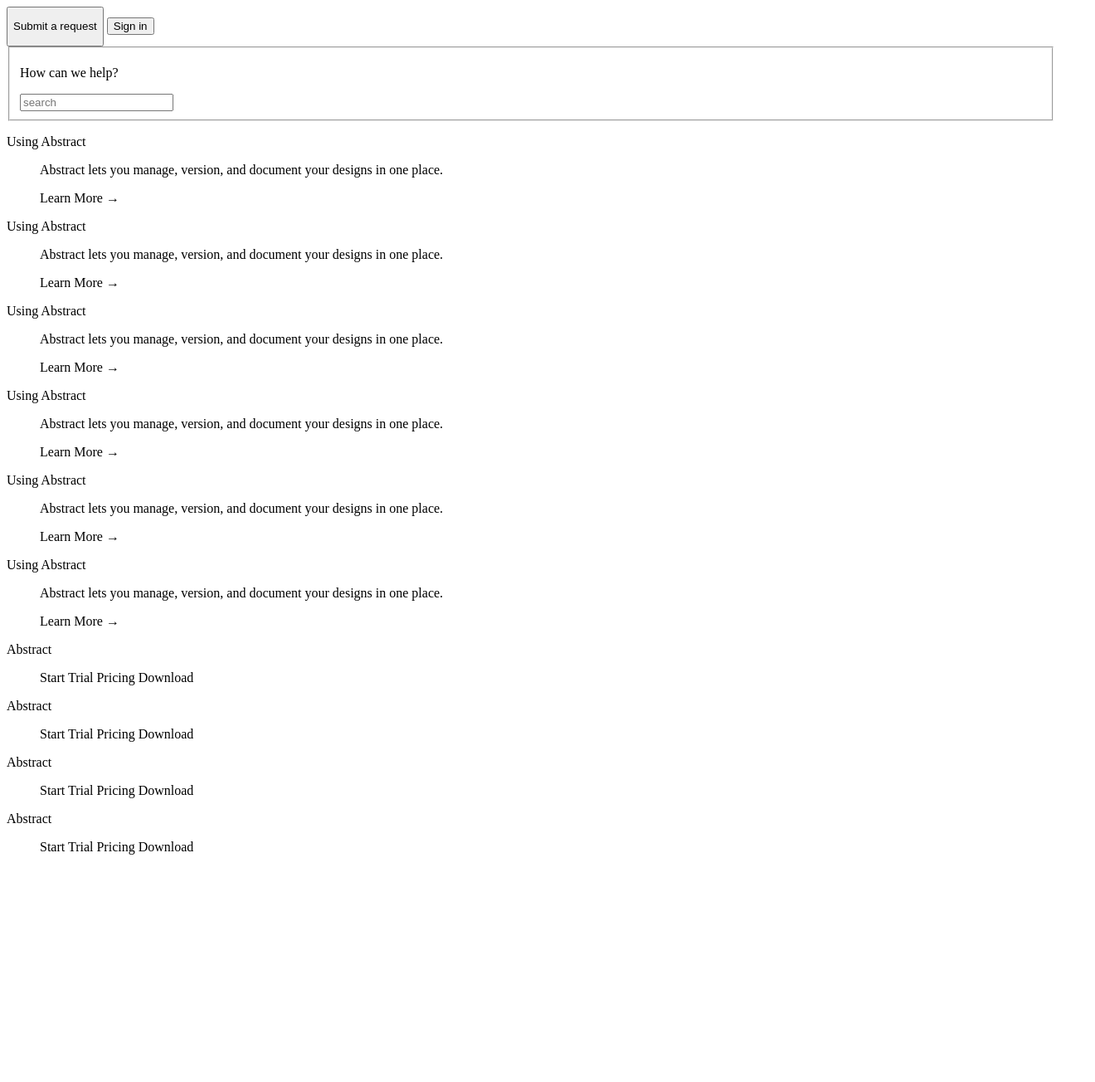
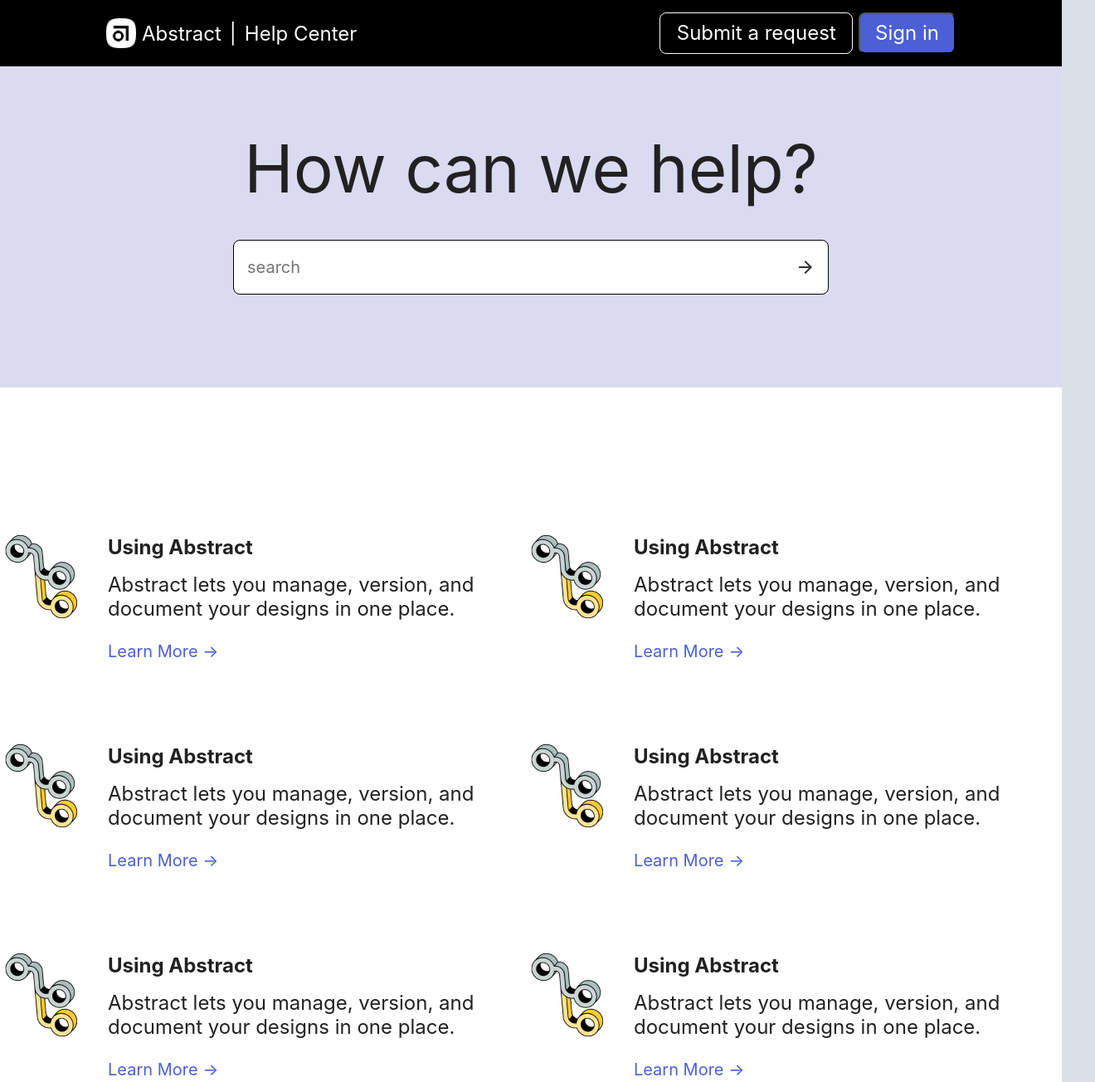
Before and after one commit to ssw6750/MarkUp-study-with-LikeLion, a plain HTML site: page index2.html in a window 1280 px wide. Shown: the top 1304 px of the page at 83% size, 1320 px wide, since content can reach past the window. Before the commit the page ends 1046 px from the top, so only its background shows below. Drawn offline with Linux system fonts and the light colour scheme; a web font is replaced by a local one.

Commit message:
css 구현 완료 (웹표준은 아직)

```diff
--- a/css/index2.css
+++ b/css/index2.css
@@ -20,4 +20,227 @@
   background-color: #dbe0e6;
   font-family: "Pretendard Variable", Pretendard, -apple-system, BlinkMacSystemFont, system-ui, Roboto, "Helvetica Neue", "Segoe UI", "Apple SD Gothic Neo", "Noto Sans KR", "Malgun Gothic", "Apple Color Emoji", "Segoe UI Emoji", "Segoe UI Symbol", sans-serif;
   font-weight: 400;
+  font-size: 24px;
 }
+
+header {
+  width: 100%;
+  height: 80px;
+  background-color: #000;
+  display: flex;
+  justify-content: space-between;
+  color: white;
+  align-items: center;
+  padding: 0 128px;
+}
+
+header div:first-child{
+  display: flex;
+  align-items: center;
+}
+
+header .logo,
+header .title,
+header .sub-title {
+  display: inline-block;
+}
+
+header .title {
+  margin-left: 7px;
+  display: inline-block;
+}
+
+header .title::after{
+  content: "|";
+  margin: 0 10px;
+}
+
+header .logo p{
+  background: url("../assets2/logo.png") no-repeat center center / cover;
+  width: 36px;
+  height: 36px;
+}
+
+header .submit-request{
+  height: 50px;
+  width: 233px;
+  border: solid #fff 1px;
+  border-radius: 8px;
+  background: #000;
+  color: #fff;
+  margin-left: 15px;
+}
+
+header .sign{
+  width: 117px;
+  height: 50px;
+  border-radius: 8px;
+  background: #4C5FD5;
+  color: #fff;
+}
+
+.search {
+  background: #DADBF1;
+  display: flex;
+  flex-flow: column wrap;
+  justify-content: center;
+  align-items: center;
+  padding: 74px 0 112px 0;
+}
+
+.search label{
+  font-size: 80px;
+  width: 603px;
+  height: 155px;
+  text-align: center;
+}
+
+.searchInput-box {
+  display: inline-block;
+  width: 718px;
+  height: 66px;
+  position: relative;
+}
+
+.search .searchInput{
+  width: 718px;
+  height: 66px;
+  border: #000 1px solid;
+  background-color: #fff;
+  border-radius: 8px;
+  font-size: 20px;
+  padding: 16px;
+}
+
+.search-arrow {
+  background: url("../assets2/arrow_forward.png") no-repeat center center / cover;
+  width: 24px;
+  height: 24px;
+  position: absolute;
+  top: 50%;
+  transform: translateY(-50%);
+  right: 16px;
+}
+
+.menu {
+  display: flex;
+  justify-content: center;
+  padding: 178px 0 115px 0;
+  background: #fff;
+}
+
+.menu .menu-layout{
+  width: 1600px;
+}
+
+
+dl > div {
+  position: relative;
+  display: inline-block;
+  width: 49%;
+  padding-left: 130px;
+  margin-bottom: 100px;
+}
+
+.menu .desc-title {
+  height: 30px;
+  font-weight: bold;
+  font-size: 24px;
+  margin-bottom: 15px;
+}
+
+.menu .desc-img {
+  background: url("../assets2/branches.png") no-repeat center center / cover;
+  width: 100px;
+  height: 100px;
+  position: absolute;
+  top: 0;
+  left: 0;
+}
+
+.menu .info {
+  font-size: 24px;
+  margin-bottom: 25px;
+}
+
+.menu a{
+  color: #4C5FD5;
+  font-size: 20px;
+}
+
+footer {
+  background: #000;
+  height: 400px;
+  display: flex;
+  justify-content: center;
+  padding-top: 45px;
+  position: relative;
+}
+
+footer > div {
+  width: 1673px;
+  height: 296px;
+  display: flex;
+  position: relative;
+}
+
+footer section {
+  display: flex;
+  flex-flow: column wrap;
+  color: #fff;
+  width: 340px;
+}
+
+footer section .title{
+  font-weight: bold;
+  font-size: 24px;
+  margin-bottom: 25px;
+}
+
+footer section ul {
+  display: flex;
+  flex-flow: column wrap;
+  font-size: 16px;
+}
+
+footer section li{
+  margin-bottom: 10px;
+}
+
+.copyright-warraper{
+  position: absolute;
+  right: 0;
+  bottom: 0;
+  width: 253px;
+  height: 84px;
+  color: #fff;
+  font-size: 20px;
+}
+
+.copyright-img {
+  background: url("../assets2/logo_rev.png") no-repeat center center / cover;
+  width: 36px;
+  height: 36px;
+  position: absolute;
+  left: 0;
+  top: -40px;
+}
+
+.help {
+  background: #4C5FD5;
+  color: #fff;
+  width: 107px;
+  height: 46px;
+  border-radius: 23px;
+  display: flex;
+  justify-content: center;
+  align-items: center;
+  position: absolute;
+  right: 17px;
+  bottom: 10px;
+}
+
+.help p{
+  font-size: 16px;
+  font-weight: bold;
+}
--- a/index2.html
+++ b/index2.html
@@ -6,14 +6,20 @@
   <meta http-equiv="X-UA-Compatible" content="IE=edge" />
   <meta name="viewport" content="width=device-width, initial-scale=1.0" />
   <title>개인웹사이트만들기 스터디</title>
+  <link rel="stylesheet" as="style" crossorigin
+    href="https://cdn.jsdelivr.net/gh/orioncactus/pretendard@v1.3.6/dist/web/variable/pretendardvariable.css" />
+  <link rel="stylesheet" href="./css/index2.css" />
+  <script src="https://kit.fontawesome.com/14670f45cd.js" crossorigin="anonymous"></script>
 </head>
 
 <body>
   <header>
     <div>
-      <a href="" class="logo" aria-level="Abstract 로고"></a>
-      <a href="" class="title"></a>
-      <a href="" class="sub-title"></a>
+      <a href="" class="logo" aria-level="Abstract 로고">
+        <p></p>
+      </a>
+      <a href="" class="title">Abstract</a>
+      <a href="" class="sub-title">Help Center</a>
     </div>
     <div>
       <button class="submit-request">
@@ -28,73 +34,88 @@
         <label for="search">
           <p>How can we help?</p>
         </label>
+        <div class="searchInput-box">
           <input class="searchInput" id="search" name="search" placeholder="search">
+          <p class="search-arrow"></p>
+        </div>
       </fieldset>
       <!-- <p>How can we Help</p> -->
     </div>
     <div class="menu">
       <div class="menu-layout">
         <dl>
+          <div>
             <dt class="desc-title">
               <p>Using Abstract</p>
             </dt>
             <dd class="desc-info">
-            <div></div>
-            <p>Abstract lets you manage, version, and document your designs in one place.</p>
+              <div class="desc-img"></div>
+              <p class="info">Abstract lets you manage, version, and document your designs in one place.</p>
               <a>
                 <p>Learn More →</p>
               </a>
             </dd>
+          </div>
+          <div>
             <dt class="desc-title">
               <p>Using Abstract</p>
             </dt>
             <dd class="desc-info">
-            <div></div>
-            <p>Abstract lets you manage, version, and document your designs in one place.</p>
+              <div class="desc-img"></div>
+              <p class="info">Abstract lets you manage, version, and document your designs in one place.</p>
               <a>
                 <p>Learn More →</p>
               </a>
             </dd>
+          </div>
+          <div>
             <dt class="desc-title">
               <p>Using Abstract</p>
             </dt>
             <dd class="desc-info">
-            <div></div>
-            <p>Abstract lets you manage, version, and document your designs in one place.</p>
+              <div class="desc-img"></div>
+              <p class="info">Abstract lets you manage, version, and document your designs in one place.</p>
               <a>
                 <p>Learn More →</p>
               </a>
             </dd>
+          </div>
+          <div>
             <dt class="desc-title">
               <p>Using Abstract</p>
             </dt>
             <dd class="desc-info">
-            <div></div>
-            <p>Abstract lets you manage, version, and document your designs in one place.</p>
+              <div class="desc-img"></div>
+              <p class="info">Abstract lets you manage, version, and document your designs in one place.</p>
               <a>
                 <p>Learn More →</p>
               </a>
             </dd>
+          </div>
+          <div>
             <dt class="desc-title">
               <p>Using Abstract</p>
             </dt>
             <dd class="desc-info">
-            <div></div>
-            <p>Abstract lets you manage, version, and document your designs in one place.</p>
+              <div class="desc-img"></div>
+              <p class="info">Abstract lets you manage, version, and document your designs in one place.</p>
               <a>
                 <p>Learn More →</p>
               </a>
             </dd>
+          </div>
+          <div>
             <dt class="desc-title">
               <p>Using Abstract</p>
             </dt>
             <dd class="desc-info">
-            <div></div>
-            <p>Abstract lets you manage, version, and document your designs in one place.</p>
+              <div class="desc-img"></div>
+              <p class="info">Abstract lets you manage, version, and document your designs in one place.</p>
               <a>
                 <p>Learn More →</p>
               </a>
             </dd>
+          </div>
         </dl>
       </div>
     </div>
@@ -102,39 +123,47 @@
   <footer>
     <div>
       <section>
-        <p>Abstract</p>
+        <p class="title">Abstract</p>
         <ul>
-          <il>Start Trial</il>
-          <il>Pricing</il>
-          <il>Download</il>
+          <li>Start Trial</li>
+          <li>Pricing</li>
+          <li>Download</li>
         </ul>
       </section>
       <section>
-        <p>Abstract</p>
+        <p class="title">Abstract</p>
         <ul>
-          <il>Start Trial</il>
-          <il>Pricing</il>
-          <il>Download</il>
+          <li>Start Trial</li>
+          <li>Pricing</li>
+          <li>Download</li>
         </ul>
       </section>
       <section>
-        <p>Abstract</p>
+        <p class="title">Abstract</p>
         <ul>
-          <il>Start Trial</il>
-          <il>Pricing</il>
-          <il>Download</il>
+          <li>Start Trial</li>
+          <li>Pricing</li>
+          <li>Download</li>
         </ul>
       </section>
       <section>
-        <p>Abstract</p>
+        <p class="title">Abstract</p>
         <ul>
-          <il>Start Trial</il>
-          <il>Pricing</il>
-          <il>Download</il>
+          <li>Start Trial</li>
+          <li>Pricing</li>
+          <li>Download</li>
         </ul>
       </section>
 
-      <div class="copyright-warraper"></div>
+      <div class="copyright-warraper">
+        <div class="copyright-img"></div>
+        <small title="copyright">
+          © Copyright 2022 Abstract Studio Design, Inc. All rights reserved
+        </small>
+      </div>
+    </div>
+    <div class="help">
+      <p>! help</p>
     </div>
   </footer>
 </body>
```
Also changed, not shown: assets2/arrow_forward.png (added), assets2/branches.png (added), assets2/logo.png (added), assets2/logo_rev.png (added). Lines whose indentation alone changed are shown as unchanged.
